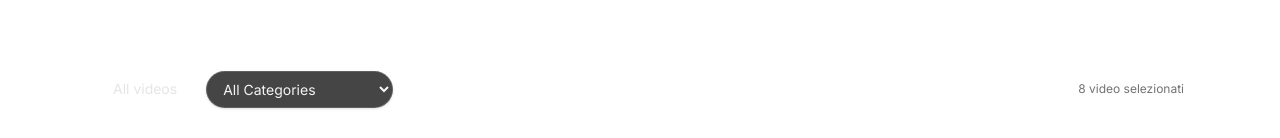
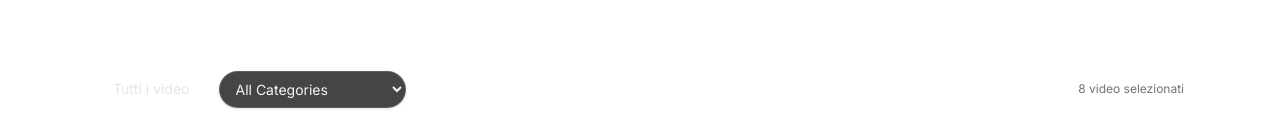
Before and after one commit to Gi0mputer/giofpv-site, a Next.js app: page /work in a window 1280 px wide. Shown: the part 319-457 px from the top of the page. Built offline with nearby package versions, Linux system fonts and the light colour scheme.

Commit message:
Improve work gallery filter UX

```diff
--- a/app/work/WorkGallery.tsx
+++ b/app/work/WorkGallery.tsx
@@ -23,12 +23,19 @@ export function WorkGallery({ items }: Props) {
   );
 
   const canLoadMore = visible < filtered.length;
+  const videoCountLabel = `${filtered.length} ${
+    filtered.length === 1 ? "video selezionato" : "video selezionati"
+  }`;
+  const currentCategoryLabel =
+    category === "All" ? "Tutti i video" : `Categoria: ${category}`;
 
   return (
     <section className="space-y-8">
       <div className="flex flex-col gap-3 sm:flex-row sm:items-center sm:justify-between">
         <div className="flex flex-wrap items-center gap-3 text-sm">
-          <span className="rounded-full border border-white/15 px-4 py-2 text-neutral-200">All videos</span>
+          <span className="rounded-full border border-white/15 px-4 py-2 text-neutral-200">
+            {currentCategoryLabel}
+          </span>
           <select
             value={category}
             onChange={(e) => {
@@ -44,9 +51,26 @@ export function WorkGallery({ items }: Props) {
             ))}
           </select>
         </div>
-        <p className="text-xs text-neutral-500">{filtered.length} video selezionati</p>
+        <p className="text-xs text-neutral-500" aria-live="polite">
+          {videoCountLabel}
+        </p>
       </div>
 
+      {filtered.length === 0 ? (
+        <div className="rounded-2xl border border-white/10 bg-neutral-900/80 p-6 text-center text-neutral-200">
+          <p className="text-lg font-semibold">Nessun video per questa categoria.</p>
+          <p className="mt-2 text-sm text-neutral-400">
+            Prova a selezionare un altro filtro per vedere altri voli FPV.
+          </p>
+          <button
+            type="button"
+            onClick={() => setCategory("All")}
+            className="mt-4 rounded-full border border-white/20 px-5 py-2 text-sm font-medium text-white transition hover:border-white/60"
+          >
+            Torna a tutti i video
+          </button>
+        </div>
+      ) : (
         <div className="grid gap-6 sm:grid-cols-2 lg:grid-cols-3">
           {filtered.slice(0, visible).map((work) => (
             <article
@@ -87,6 +111,7 @@ export function WorkGallery({ items }: Props) {
             </article>
           ))}
         </div>
+      )}
 
       {canLoadMore && (
         <div className="flex justify-center pt-4">
```
Lines whose indentation alone changed are shown as unchanged.
